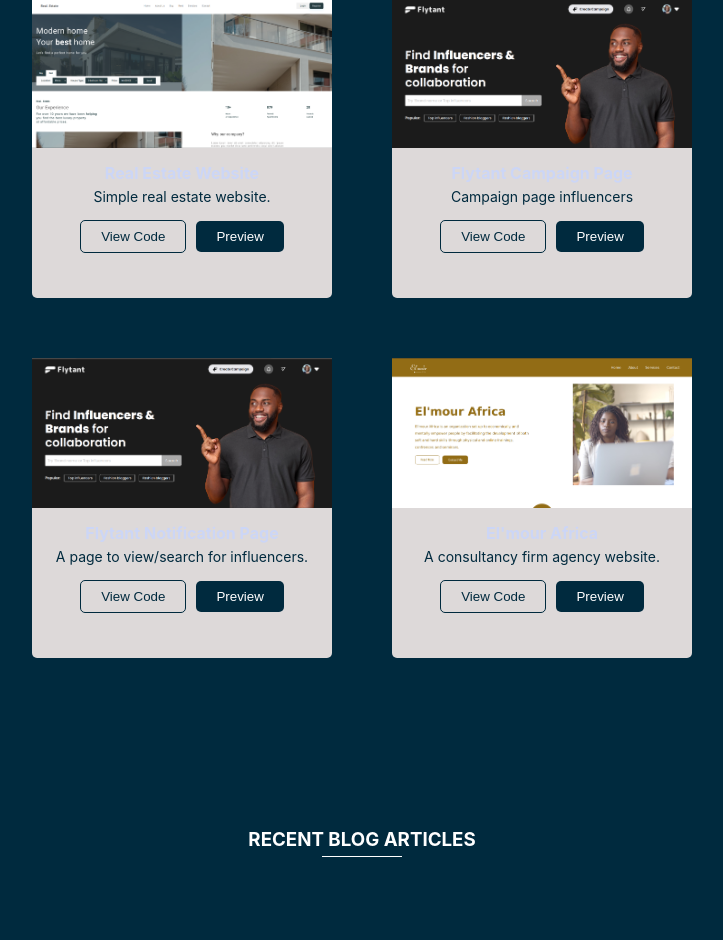
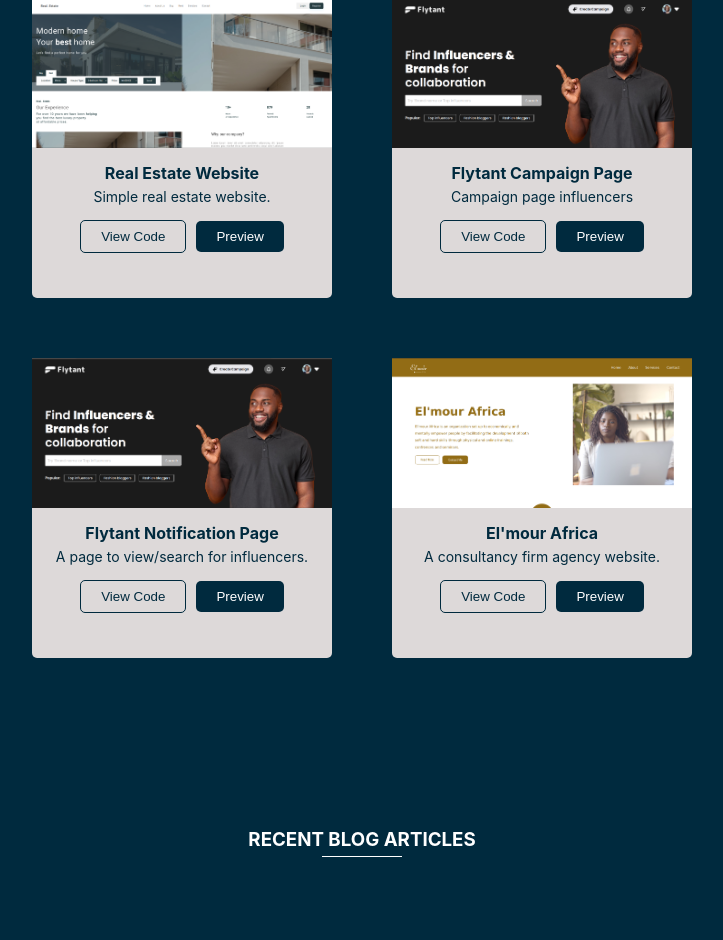
Before and after one commit to mishael1-d/Portfolio, a React (Create React App) app: page / in a window 1280 px wide. Shown: the part 1882-2822 px from the top of the page, without its empty margins (278-1001 px from the left). Built offline with nearby package versions, Linux system fonts and the light colour scheme.

Commit message:
fix carrd color

```diff
--- a/src/components/Work/Cards.css
+++ b/src/components/Work/Cards.css
@@ -33,6 +33,8 @@
 
 .card-text-title {
   margin: 5px 0;
+}.card-text h4 {
+  color: #002a3e !important;
 }
 .card-text p {
   font-size: 14px;
```
